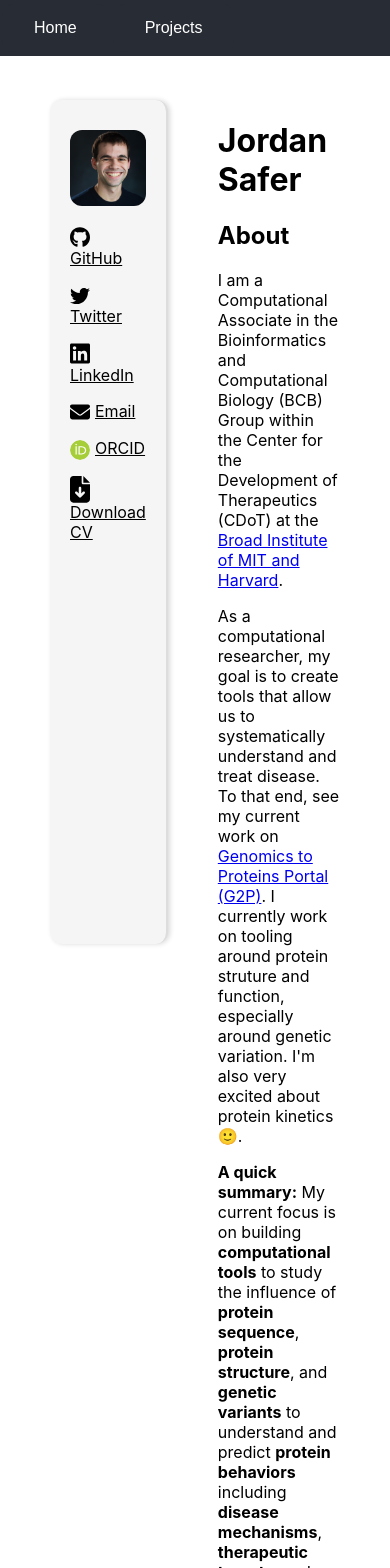
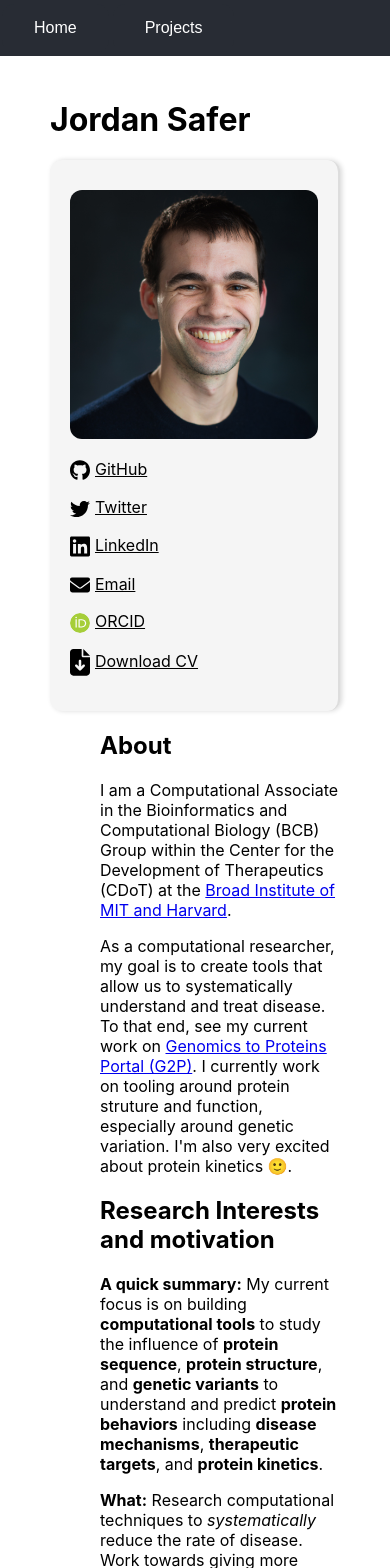
Before and after one commit to jordansafer/jordansafer.github.io, a React (Create React App) app: page / in a window 390 px wide. Shown: the top 1568 px of the page. Built offline with nearby package versions, Linux system fonts and the light colour scheme.

Commit message:
name top, one col mobile

```diff
--- a/src/Home.css
+++ b/src/Home.css
@@ -2,6 +2,13 @@
     display: flex;
     margin: 0 auto; /* Adds equal margin to left and right of the container */
     max-width: 1200px; /* Change as needed to control the maximum width */
+  }
+
+  /* when the screen size is 600px or less, set the sidebar and mainContent to stack on top of each other */
+@media screen and (max-width: 600px) {
+    .container {
+      flex-direction: column;
+    }
   }
 
   .sidebar {
--- a/src/Home.js
+++ b/src/Home.js
@@ -13,6 +13,8 @@ import cv from './assets/JordanSaferResume07142023.pdf';
 
 const Home = () => {
     return (
+        <>
+        <h1>Jordan Safer</h1>
       <div className="container">
         <div className="sidebar">
           <img src={headshot} alt="Jordan Safer" />
@@ -48,7 +50,6 @@ const Home = () => {
             </p>
         </div>
         <div className="mainContent">
-          <h1>Jordan Safer</h1>
           <h2>About</h2>
             <p>
                 I am a Computational Associate in the
@@ -57,11 +58,15 @@ const Home = () => {
                 at the <a href="https://www.broadinstitute.org/" target="_blank" rel="noopener noreferrer">Broad Institute of MIT and Harvard</a>.
             </p>
             <p>
+
+            </p>
+            <p>
                 As a computational researcher, my goal is to create tools that allow us to systematically understand and treat disease. To that end,
                 see my current work on <a href="https://g2p.broadinstitute.org/" target="_blank" rel="noopener noreferrer">Genomics to Proteins Portal (G2P)
                 </a>. I currently work on tooling around protein struture and function, especially around genetic variation. I'm also very excited about
                 protein kinetics 🙂.
             </p>
+        <h2>Research Interests and motivation</h2>
             <p>
                 <strong>A quick summary:</strong> My current focus is on building <strong>computational tools</strong> to study
                 the influence of <strong>protein sequence</strong>, <strong>protein structure</strong>, and <strong>genetic variants</strong> to
@@ -108,6 +113,7 @@ const Home = () => {
             </p>
         </div>
       </div>
+        </>
     );
   };
 
```
